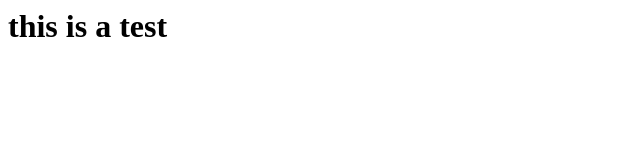
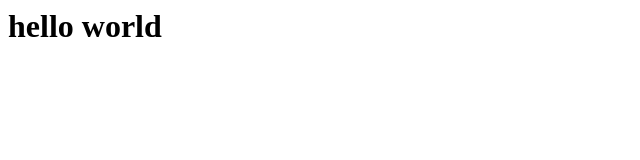
Before and after one commit to gilnakar/Git-1, a plain HTML site: page index.html in a window 1280 px wide. Shown: the whole page, without its empty margins (0-640 px from the left). Drawn offline with Linux system fonts and the light colour scheme.

Commit message:
Update index.html

```diff
--- a/index.html
+++ b/index.html
@@ -1 +1 @@
-<h1> this is a test</h1>
+<h1> hello world </h1>
```
